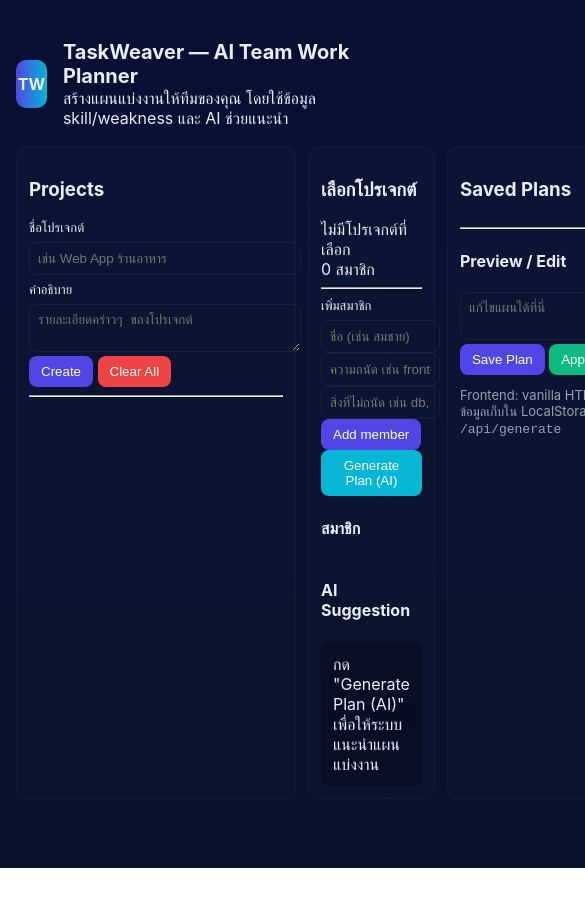
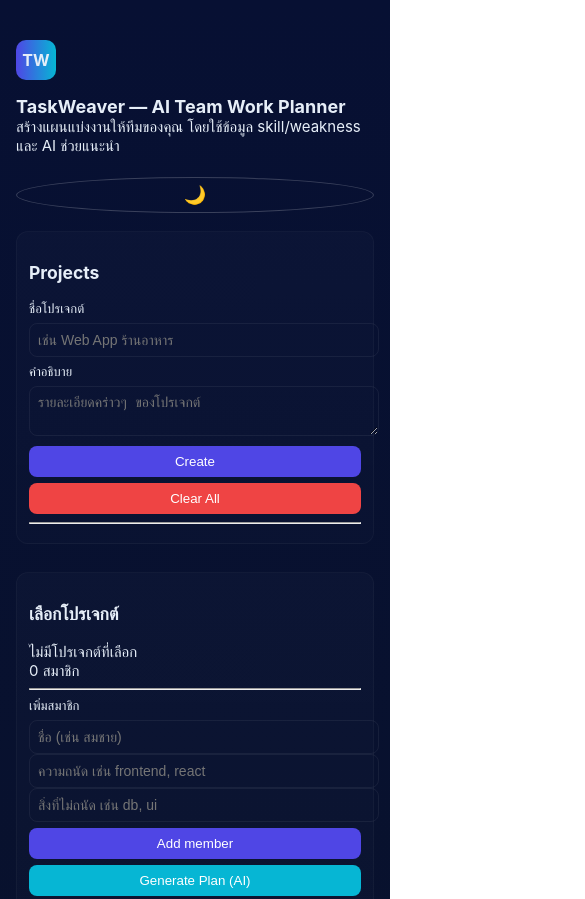
Before and after one commit to ryu49th/i2cedt_project, a plain HTML site: page frontend/index.html in a window 390 px wide. Shown: the top 899 px of the page, 585 px wide, since content can reach past the window. Before the commit the page ends 868 px from the top, so only its background shows below. Drawn offline with Linux system fonts and the light colour scheme.

Commit message:
responsive+theme color

```diff
--- a/frontend/app.js
+++ b/frontend/app.js
@@ -202,3 +202,29 @@ savePlanBtn.onclick = ()=>{
   state.plans.push({id: uid('plan'), title, content, createdAt: Date.now()});
   saveData(state); renderAll(); planEdit
 }
+
+// Theme color
+const toggleBtn = document.getElementById("toggleThemeBtn");
+
+toggleBtn.addEventListener("click", () => {
+  document.body.classList.toggle("light-mode");
+
+  // เปลี่ยนไอคอนปุ่ม
+  if (document.body.classList.contains("light-mode")) {
+    toggleBtn.textContent = "☀️";
+  } else {
+    toggleBtn.textContent = "🌙";
+  }
+
+  // (เสริม) เก็บค่าลง localStorage
+  localStorage.setItem("theme", document.body.classList.contains("light-mode") ? "light" : "dark");
+});
+
+// โหลดค่าธีมจาก localStorage
+window.addEventListener("DOMContentLoaded", () => {
+  const savedTheme = localStorage.getItem("theme");
+  if (savedTheme === "light") {
+    document.body.classList.add("light-mode");
+    toggleBtn.textContent = "☀️";
+  }
+});
--- a/frontend/index.html
+++ b/frontend/index.html
@@ -14,6 +14,7 @@
         <h1>TaskWeaver — AI Team Work Planner</h1>
         <div class="muted">สร้างแผนแบ่งงานให้ทีมของคุณ โดยใช้ข้อมูล skill/weakness และ AI ช่วยแนะนำ</div>
       </div>
+      <button id="toggleThemeBtn" class="theme-btn">🌙</button>
     </header>
 
     <main class="grid cols-3">
--- a/frontend/styles.css
+++ b/frontend/styles.css
@@ -58,3 +58,85 @@ label { font-size: 13px; display: block; margin: 6px 0; }
 .plan-area { white-space: pre-wrap; background: rgba(0,0,0,0.25); padding: 12px; border-radius: 8px; margin-top: 8px; }
 
 footer { margin-top: 12px; color: var(--muted); font-size: 13px; }
+
+/* responsive layout */
+@media (max-width: 900px) {
+  .grid.cols-3 {
+    grid-template-columns: 1fr; /* แถวเดียว */
+  }
+
+  .card {
+    margin-bottom: 16px;
+  }
+
+  header {
+    flex-direction: column;
+    align-items: flex-start;
+  }
+
+  header h1 {
+    font-size: 18px;
+  }
+}
+
+@media (max-width: 600px) {
+  body {
+    font-size: 15px;
+  }
+
+  .logo {
+    width: 40px;
+    height: 40px;
+    font-size: 16px;
+  }
+
+  button {
+    width: 100%; /* ปุ่มเต็มแถว */
+    margin-top: 6px;
+  }
+
+  .btn-group {
+    display: flex;
+    flex-direction: column;
+  }
+
+  input, textarea {
+    font-size: 14px;
+  }
+}
+
+/* Theme color */
+/* ปุ่มธีม */
+.theme-btn {
+  margin-left: auto;
+  background: transparent;
+  border: 1px solid rgba(255,255,255,0.2);
+  color: inherit;
+  padding: 6px 10px;
+  border-radius: 50%;
+  cursor: pointer;
+  font-size: 18px;
+  transition: 0.3s;
+}
+.theme-btn:hover {
+  background: rgba(255,255,255,0.1);
+}
+
+/* โหมดสว่าง */
+body.light-mode {
+  --bg: #f9fafb;
+  --card: #ffffff;
+  --muted: #4b5563;
+  color: #1f2937;
+  background: linear-gradient(180deg,#f9fafb 0%, #e5e7eb 100%);
+}
+
+body.light-mode .card {
+  background: #ffffff;
+  border: 1px solid #e5e7eb;
+}
+
+body.light-mode .logo {
+  background: linear-gradient(90deg,#6366f1,#0ea5e9);
+  color: white;
+}
```
